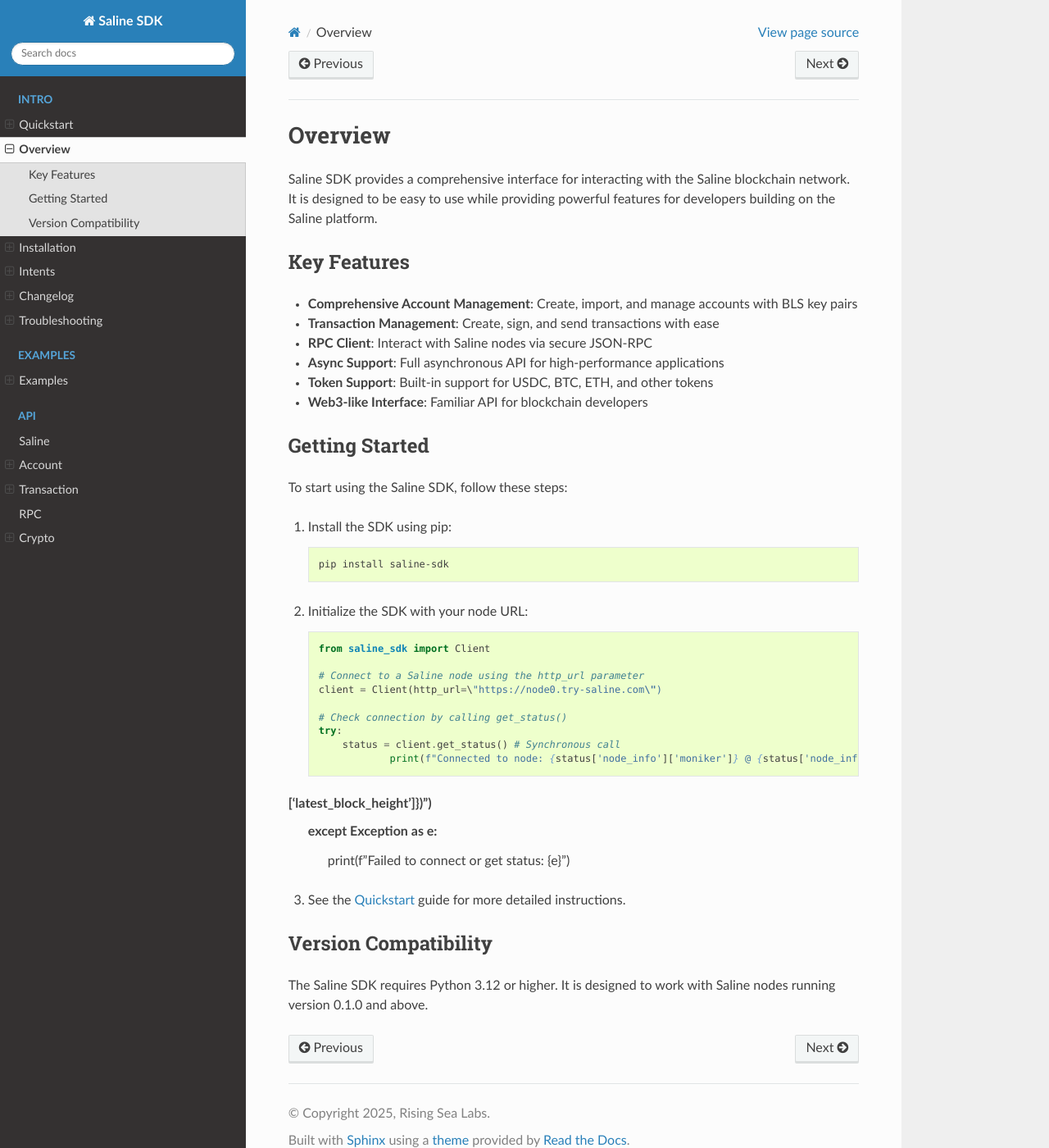
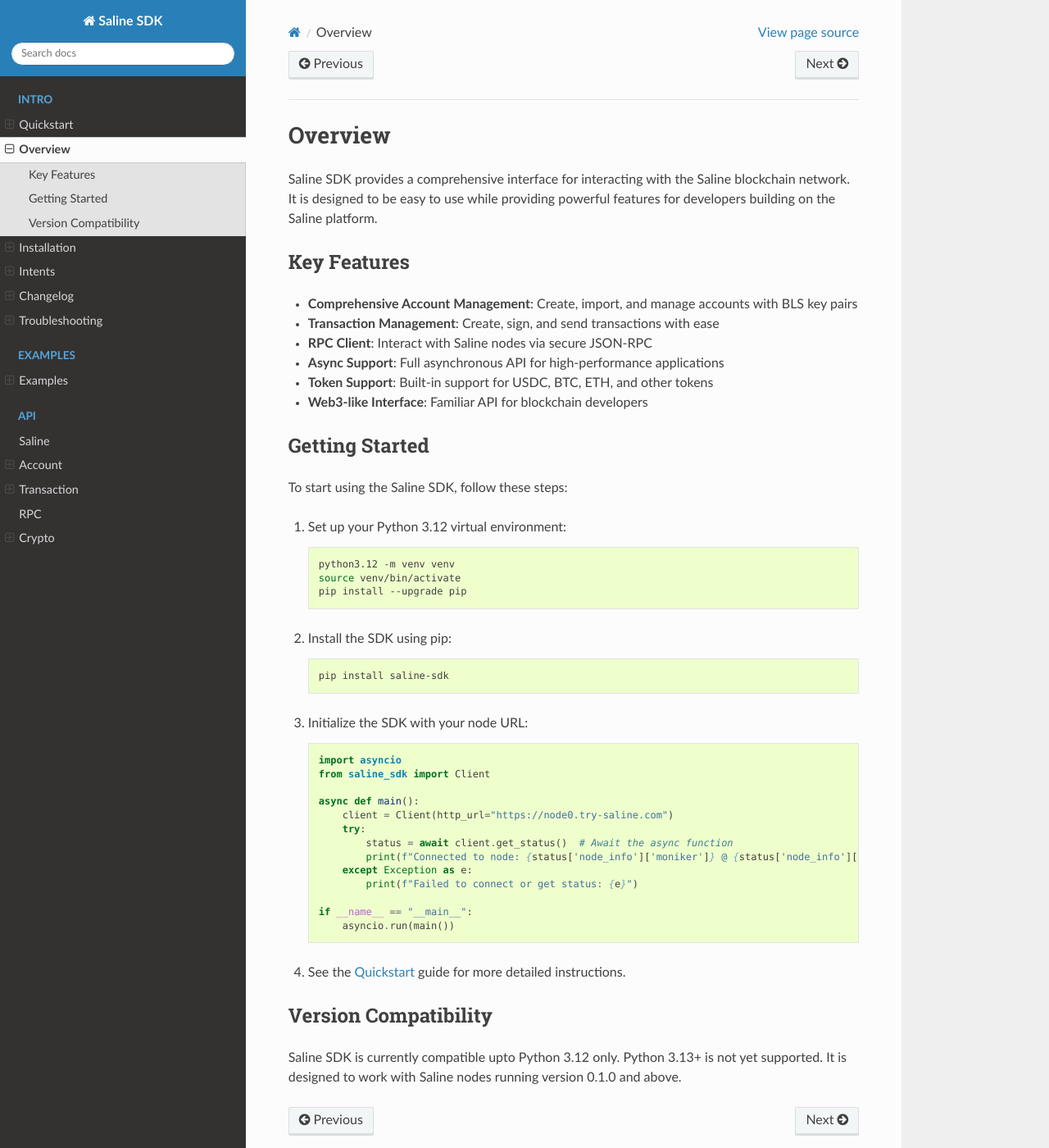
Before and after one commit to risingsealabs/saline-sdk, a Sphinx documentation site: the page built from docs/overview.rst, in a window 1280 px wide and 1400 px high. Shown: the whole window at 82% size. Built offline with Sphinx 7.4.7 and the Read the Docs theme 3.1.0, drawn with Linux system fonts in a browser that asks for light colours; the version number is read from the project's files by our own code.

Commit message:
Adding venv setting + formatting

```diff
--- a/docs/overview.rst
+++ b/docs/overview.rst
@@ -20,32 +20,44 @@ Getting Started
 
 To start using the Saline SDK, follow these steps:
 
-1. Install the SDK using pip:
+1. Set up your Python 3.12 virtual environment:
+
+   .. code-block:: bash
+
+       python3.12 -m venv venv
+       source venv/bin/activate
+       pip install --upgrade pip
+
+
+
+2. Install the SDK using pip:
 
    .. code-block:: bash
 
        pip install saline-sdk
 
-2. Initialize the SDK with your node URL:
+3. Initialize the SDK with your node URL:
 
    .. code-block:: python
 
-       from saline_sdk import Client
+    import asyncio
+    from saline_sdk import Client
 
-       # Connect to a Saline node using the http_url parameter
-       client = Client(http_url=\"https://node0.try-saline.com\")
+    async def main():
+        client = Client(http_url="https://node0.try-saline.com")
+        try:
+            status = await client.get_status()  # Await the async function
+            print(f"Connected to node: {status['node_info']['moniker']} @ {status['node_info']['network']} (Block: {status['sync_info']['latest_block_height']})")
+        except Exception as e:
+            print(f"Failed to connect or get status: {e}")
 
-       # Check connection by calling get_status()
-       try:
-           status = client.get_status() # Synchronous call
-                   print(f"Connected to node: {status['node_info']['moniker']} @ {status['node_info']['network']} (Block: {status['sync_info']['latest_block_height']})")
-['latest_block_height']})")
-       except Exception as e:
-           print(f"Failed to connect or get status: {e}")
+    if __name__ == "__main__":
+        asyncio.run(main())
 
-3. See the :doc:`quickstart` guide for more detailed instructions.
+
+4. See the :doc:`quickstart` guide for more detailed instructions.
 
 Version Compatibility
 -------------------
 
-The Saline SDK requires Python 3.12 or higher. It is designed to work with Saline nodes running version 0.1.0 and above.
+Saline SDK is currently compatible upto Python 3.12 only. Python 3.13+ is not yet supported. It is designed to work with Saline nodes running version 0.1.0 and above.
```
Also changed, not shown: docs/examples.rst (+14 -24 lines).
